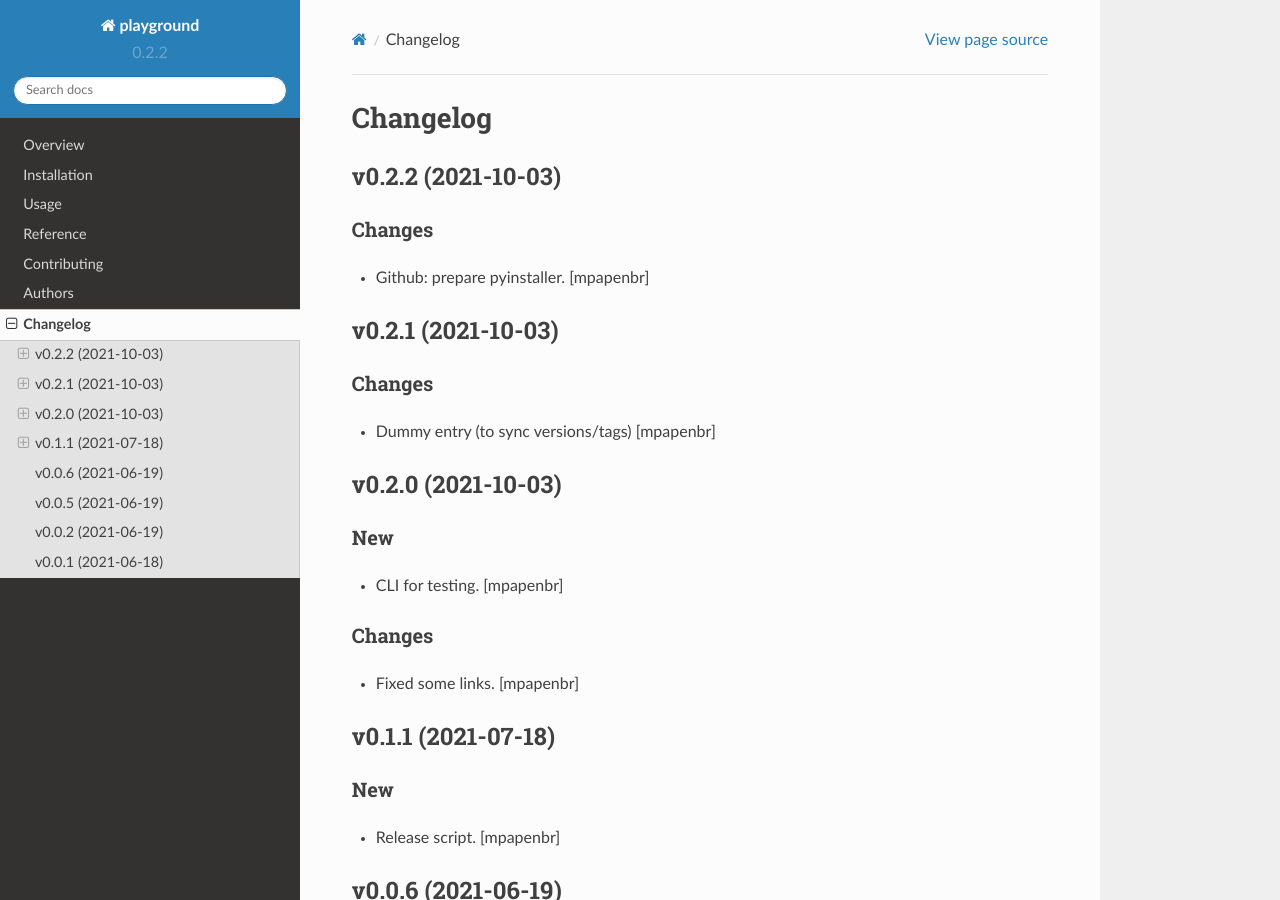
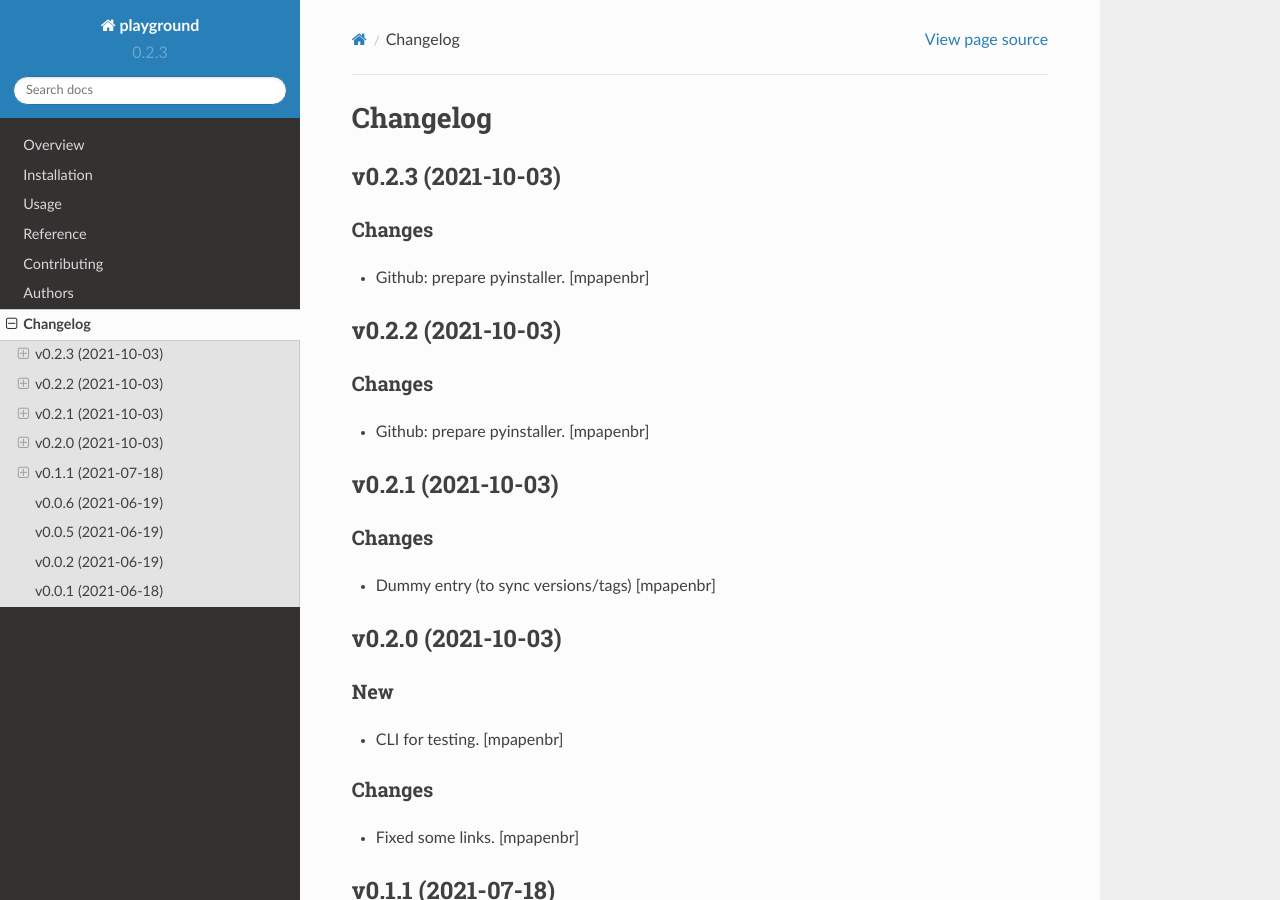
Before and after one commit to mpapenbr/playground-pyhton, a Sphinx documentation site: the page built from docs/changelog.rst, in a window 1280 px wide and 900 px high. Built offline with Sphinx 7.4.7 and the Read the Docs theme 2.0.0, drawn with Linux system fonts in a browser that asks for light colours.

Commit message:
Bump version: 0.2.2 → 0.2.3

```diff
--- a/CHANGELOG.rst
+++ b/CHANGELOG.rst
@@ -1,5 +1,13 @@
 Changelog
 =========
+
+
+v0.2.3 (2021-10-03)
+-------------------
+
+Changes
+~~~~~~~
+- Github: prepare pyinstaller. [mpapenbr]
 
 
 v0.2.2 (2021-10-03)
--- a/README.rst
+++ b/README.rst
@@ -40,9 +40,9 @@
     :alt: Supported implementations
     :target: https://pypi.org/project/playground
 
-.. |commits-since| image:: https://img.shields.io/github/commits-since/mpapenbr/playground-python/v0.2.2.svg
+.. |commits-since| image:: https://img.shields.io/github/commits-since/mpapenbr/playground-python/v0.2.3.svg
     :alt: Commits since latest release
-    :target: https://github.com/mpapenbr/playground-python/compare/v0.2.2...main
+    :target: https://github.com/mpapenbr/playground-python/compare/v0.2.3...main
 
 
 
--- a/docs/conf.py
+++ b/docs/conf.py
@@ -20,7 +20,7 @@
 year = '2021'
 author = 'Markus Papenbrock'
 copyright = '{0}, {1}'.format(year, author)
-version = release = '0.2.2'
+version = release = '0.2.3'
 
 pygments_style = 'trac'
 templates_path = ['.']
--- a/setup.py
+++ b/setup.py
@@ -23,7 +23,7 @@
 
 setup(
     name='playground',
-    version='0.2.2',
+    version='0.2.3',
     license='MIT',
     description='Playground for python stuff',
 
--- a/src/playground/__init__.py
+++ b/src/playground/__init__.py
@@ -1 +1 @@
-__version__ = '0.2.2'
+__version__ = '0.2.3'
```
Also changed, not shown: .bumpversion.cfg.
